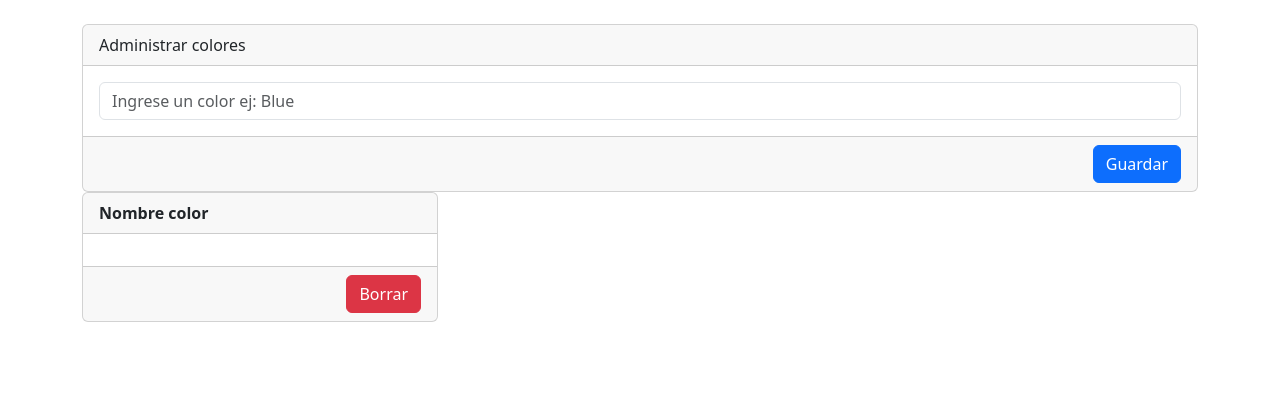
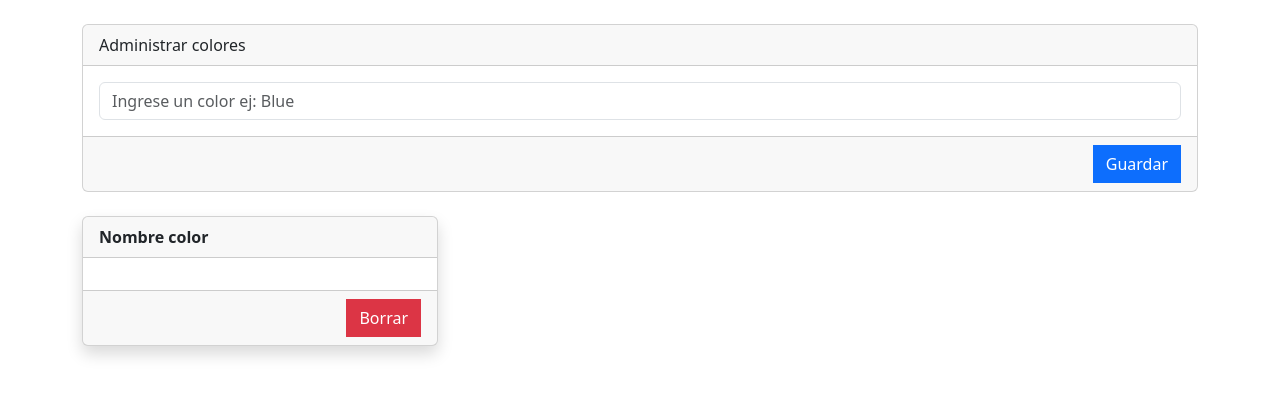
Before and after one commit to nachonazar/Ejercicio6-React, a React (Vite) app: page / in a window 1280 px wide. Shown: the top 396 px of the page. Built offline with nearby package versions, Linux system fonts and the light colour scheme.

Commit message:
agregue el color cargado por el usuario al final del array colores

```diff
--- a/src/components/FormularioColor.jsx
+++ b/src/components/FormularioColor.jsx
@@ -1,18 +1,33 @@
-import React from 'react';
+import React, { useState } from 'react';
 import {Card, Button, Form} from "react-bootstrap"
 
 
 const FormularioColor = () => {
+    const [color, setColor] = useState("")
+    const [colores, setColores] = useState([])
+
+    const handleSubmit = (e)=>{
+        e.preventDefault();
+        console.log("aqui deberia guardar el color")
+         //tomar el color que esta en el state color y guardarlo en el state colores (array)
+         //colores.push(color)
+         setColores([...colores, color])
+         //limpiar el formulario
+         setColor("");
+    }
+
     return (
         <>
         <Card>
       <Card.Header>Administrar colores</Card.Header>
+      <Form onSubmit={handleSubmit}>
       <Card.Body>
-        <Form.Control type="text" placeholder="Ingrese un color ej: Blue" readOnly />
+        <Form.Control type="text" placeholder="Ingrese un color ej: Blue" onChange={(e)=> setColor(e.target.value)} value={color}/>
         </Card.Body>
         <Card.Footer className='d-flex justify-content-end'>
-            <Button variant="primary">Guardar</Button>
+            <Button className='rounded-0' variant="primary" type='submit'>Guardar</Button>
         </Card.Footer>
+        </Form>
     </Card>
     </>
     );
--- a/src/components/ItemColor.jsx
+++ b/src/components/ItemColor.jsx
@@ -3,12 +3,12 @@ import {Card, Button} from "react-bootstrap"
 
 const ItemColor = () => {
     return (
-            <Card>
+            <Card className='shadow mt-4'>
       <Card.Header><strong>Nombre color</strong></Card.Header>
       <Card.Body>
         </Card.Body>
         <Card.Footer className='d-flex justify-content-end'>
-            <Button variant="danger">Borrar</Button>
+            <Button className='rounded-0' variant="danger">Borrar</Button>
         </Card.Footer>
     </Card>
     );
```
